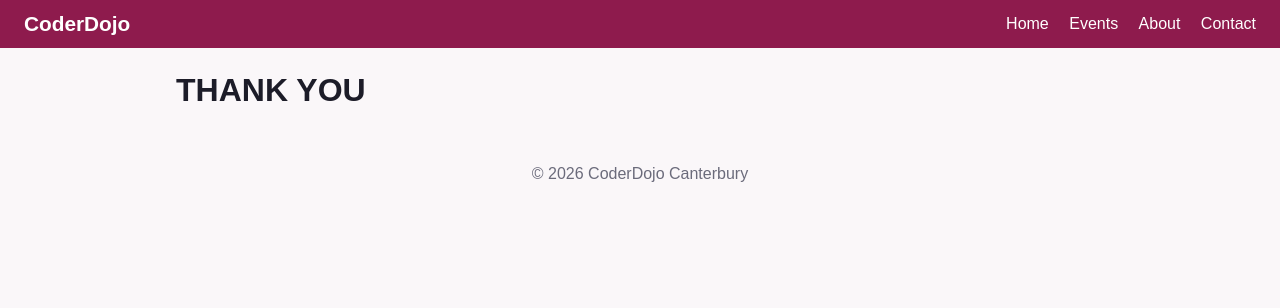
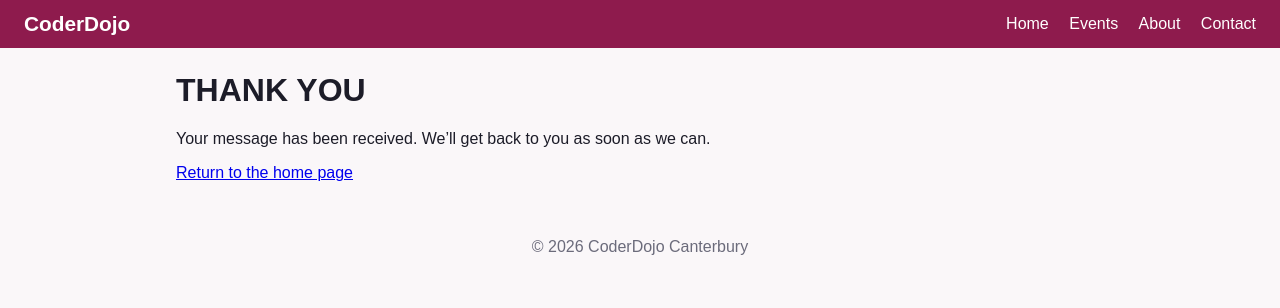
Before and after one commit to daniel-FDO/flask_basic_bughunt, a Flask app: page /contact/thanks in a window 1280 px wide. Shown: the top 308 px of the page. Run offline with Flask 3, Linux system fonts and the light colour scheme.

Commit message:
Refactor thanks page structure and formatting for consistency

```diff
--- a/templates/thanks.html
+++ b/templates/thanks.html
@@ -1,6 +1,8 @@
 {% extends "base.html" %}
- {% block title %} | CoderDojo {% endblock %}
+{% block title %} | CoderDojo {% endblock %}
 
- {% block content %}
- <h1> THANK YOU</h1>
- {% endblock %}
+{% block content %}
+<h1> THANK YOU</h1>
+<p>Your message has been received. We’ll get back to you as soon as we can.</p>
+<p><a href="{{ url_for('home') }}">Return to the home page</a></p>
+{% endblock %}
```
